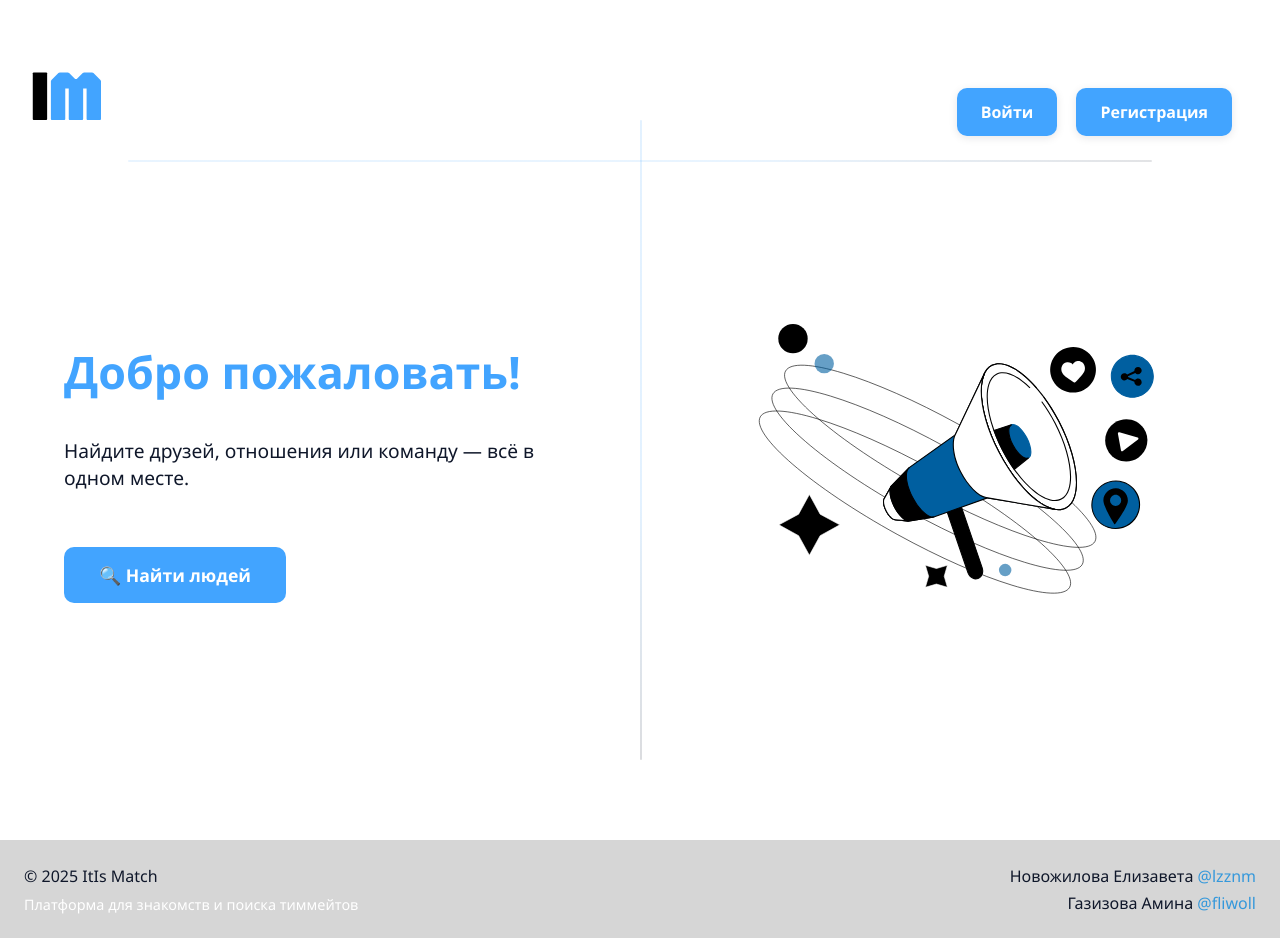
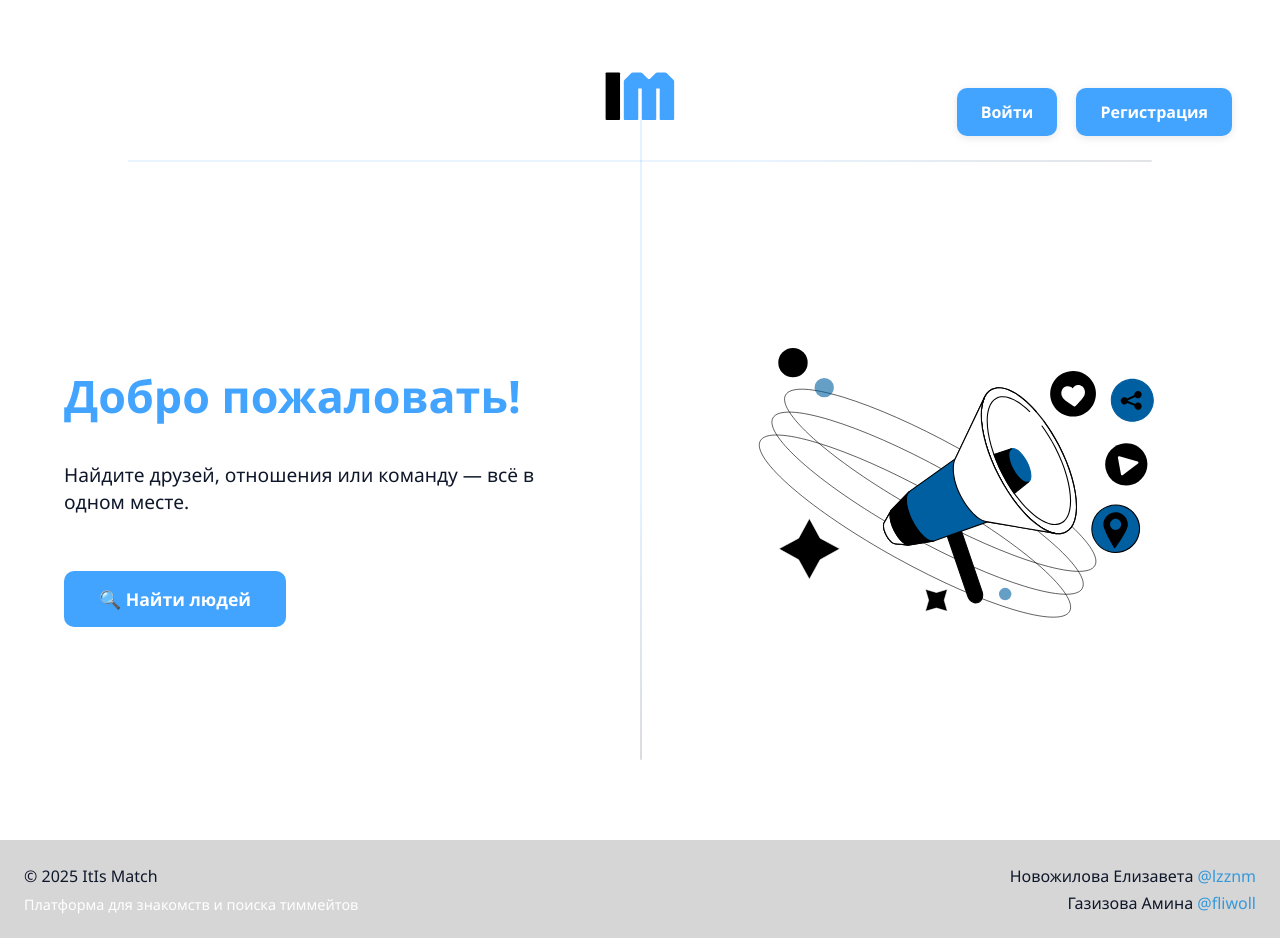
Before and after one commit to elizavetanovozhilova/itismatch_site, a React (Vite) app in the folder itismatch/: page / in a window 1280 px wide. Built offline with nearby package versions, Linux system fonts and the light colour scheme.

Commit message:
fix media

```diff
--- a/itismatch/src/pages/Home.jsx
+++ b/itismatch/src/pages/Home.jsx
@@ -15,9 +15,7 @@ function Home() {
 
   return (
     <div className="home-container">
-      <a href="/" className="main-logo-link" style={{ position: 'absolute', top: '2rem', left: '2rem', zIndex: 10 }}>
-        <img src="/logo.svg" alt="ItIsMatch Logo" style={{ height: '48px', width: 'auto' }} />
-      </a>
+      <img src="/logo.svg" alt="ItIsMatch Logo" style={{ height: '48px', width: 'auto' }} />
       <div className="header-buttons">
         {username ? (
           <>
```
